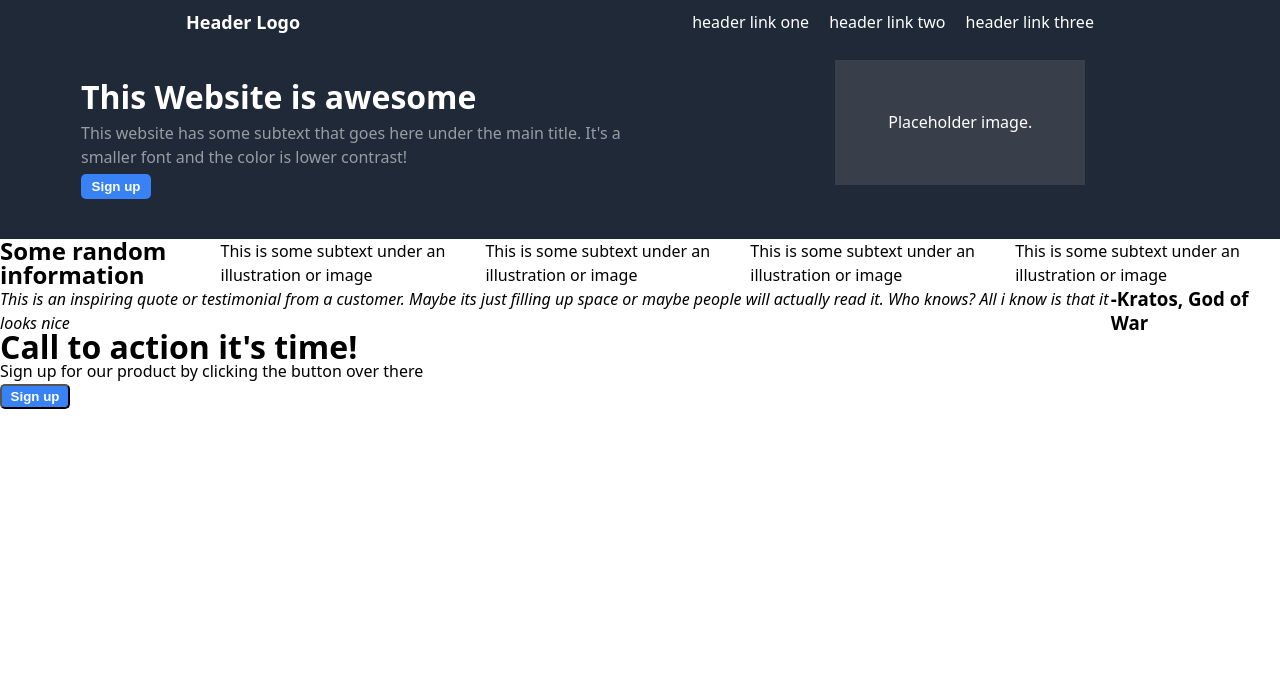
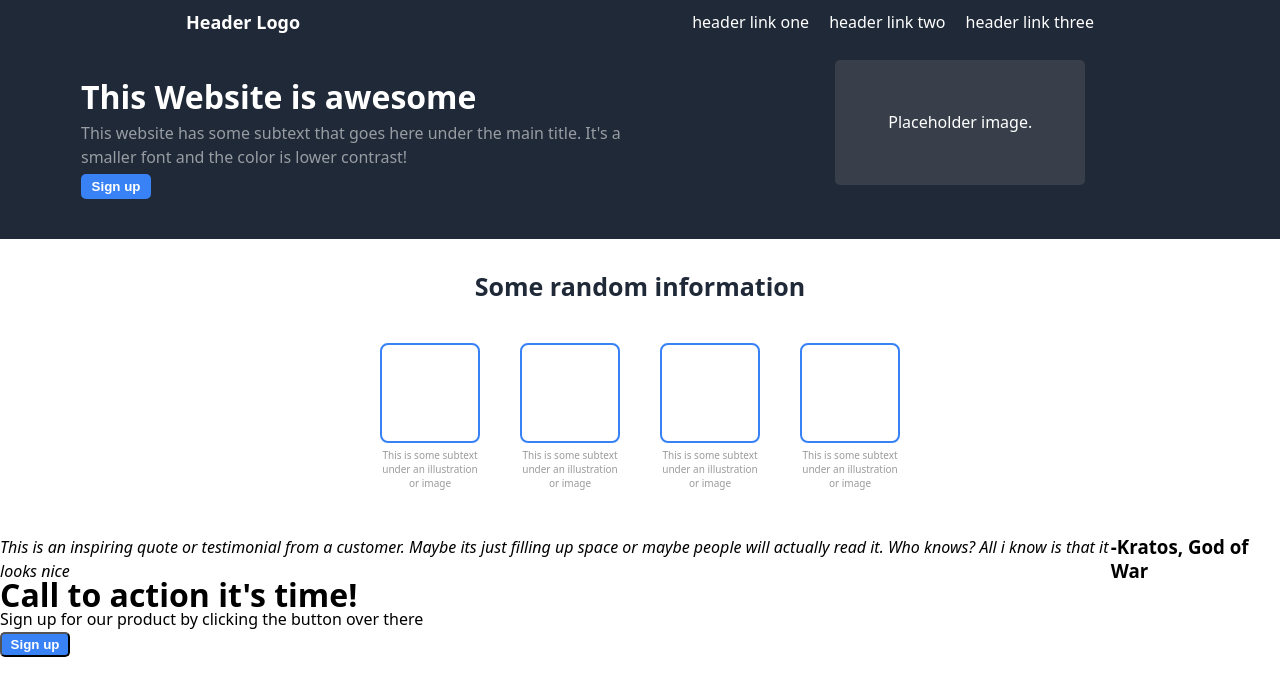
Before and after one commit to FoxLewis/pageDesignTemplate, a plain HTML site: page index.html in a window 1280 px wide. Drawn offline with Linux system fonts and the light colour scheme.

Commit message:
Add section class .one styles

```diff
--- a/index.html
+++ b/index.html
@@ -34,14 +34,24 @@
     <section class="one">
       <div class="container">
         <h1>Some random information</h1>
+      </div>
+      <div class="contain-bottom">
+        <div class="item">
           <div class="box"></div>
           <p>This is some subtext under an illustration or image</p>
+        </div>
+        <div class="item">
           <div class="box"></div>
           <p>This is some subtext under an illustration or image</p>
+        </div>
+        <div class="item">
           <div class="box"></div>
           <p>This is some subtext under an illustration or image</p>
+        </div>
+        <div class="item">
           <div class="box"></div>
           <p>This is some subtext under an illustration or image</p>
+        </div>
       </div>
     </section>
     <section class="two">
--- a/style.css
+++ b/style.css
@@ -106,4 +106,42 @@ header button {
   background-color: rgba(128, 128, 128, 0.26);
   justify-content: center;
   align-items: center;
+  border-radius: 5px;
 }
+
+.one .container {
+  flex-wrap: wrap;
+  padding: 20px;
+  padding-top: 35px;
+  justify-content: center;
+}
+
+.one .contain-bottom {
+  display: flex;
+  justify-content: center;
+  gap: 40px;
+  padding: 25px;
+  margin-bottom: 20px;
+}
+
+.one h1 {
+  font-size: 25px;
+  font-weight: bolder;
+  color: #1f2937;
+}
+
+.one .box {
+  width: 100px;
+  height: 100px;
+  border: 2px solid #3882f6;
+  border-radius: 8px;
+}
+
+.one p {
+  width: 100px;
+  line-height: normal;
+  text-align: center;
+  font-size: 10px;
+  color: rgba(128, 128, 128, 0.79);
+  margin-top: 5px;
+}
```
Lines whose indentation alone changed are shown as unchanged.
